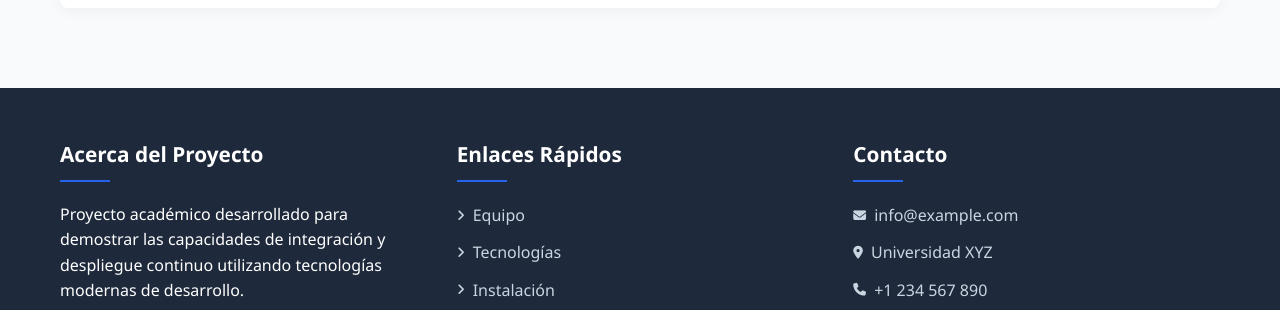
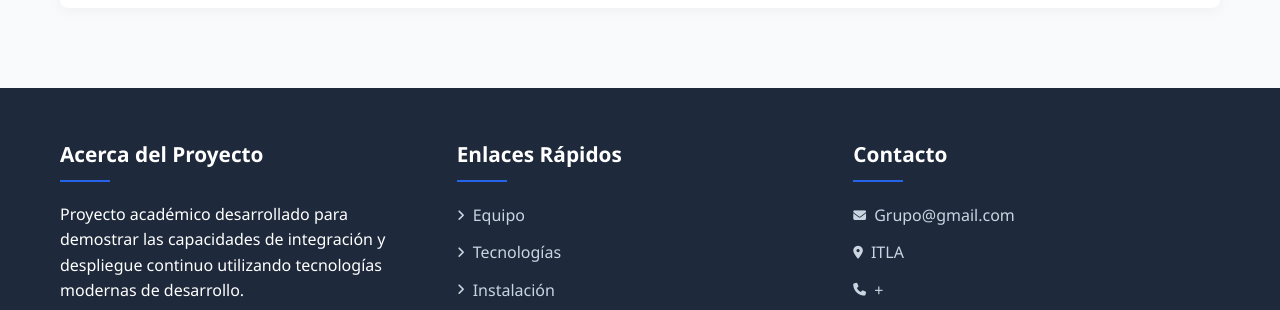
Before and after one commit to BilyAlv/Pepeline-DevOps, a website: page index.html in a window 1280 px wide. Shown: the part 3892-4202 px from the top of the page. Drawn offline with Linux system fonts and the light colour scheme.

Commit message:
Update index.html

```diff
--- a/index.html
+++ b/index.html
@@ -715,7 +715,7 @@
             <a href="https://github.com/Carocris/PipelineDevOps" class="github-btn">
                 <i class="fab fa-github"></i> Ver en GitHub
             </a>
-            <a href="https://github.com/Carocris/PipelineDevOps" class="github-btn">
+            <a href="/PipelineDevOps-main/backend/public/index.html" class="github-btn">
                 <i class="fab fa-github"></i> Ver Demo en vivo (GitHub Pages)
             </a>
         </div>
@@ -901,7 +901,7 @@ DB_NAME=DevOpsDB</code></pre>
             <p>A continuación encontrarás los enlaces a la documentación detallada del proyecto:</p>
 
             <div class="docs-cards">
-                <a href="docs/INSTALACION.md" class="doc-card">
+                <a href="https://github.com/BilyAlv/Pepeline-DevOps/blob/main/README.md" class="doc-card">
                     <i class="fas fa-download"></i>
                     <h3>Guía de Instalación</h3>
                     <p>Instrucciones detalladas para configurar el entorno de desarrollo local o en la nube.</p>
@@ -954,9 +954,9 @@ DB_NAME=DevOpsDB</code></pre>
                 <div class="footer-section">
                     <h3>Contacto</h3>
                     <ul class="footer-links">
-                        <li><a href="mailto:info@example.com"><i class="fas fa-envelope"></i> info@example.com</a></li>
-                        <li><a href="#"><i class="fas fa-map-marker-alt"></i> Universidad XYZ</a></li>
-                        <li><a href="#"><i class="fas fa-phone"></i> +1 234 567 890</a></li>
+                        <li><a href="mailto:info@example.com"><i class="fas fa-envelope"></i> Grupo@gmail.com</a></li>
+                        <li><a href="#"><i class="fas fa-map-marker-alt"></i> ITLA</a></li>
+                        <li><a href="#"><i class="fas fa-phone"></i> + </a></li>
                     </ul>
                 </div>
             </div>
```
